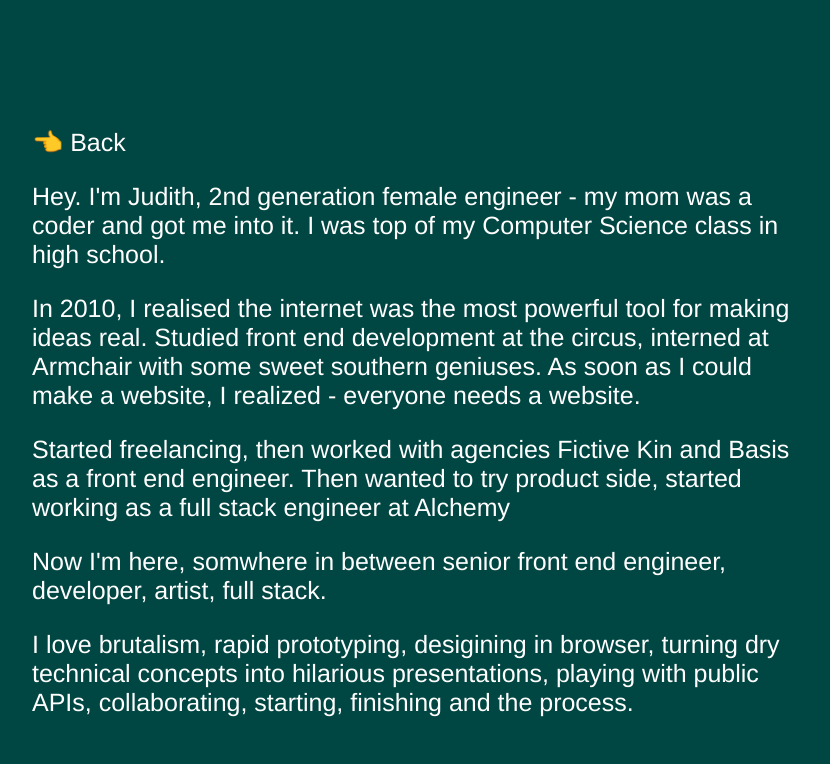
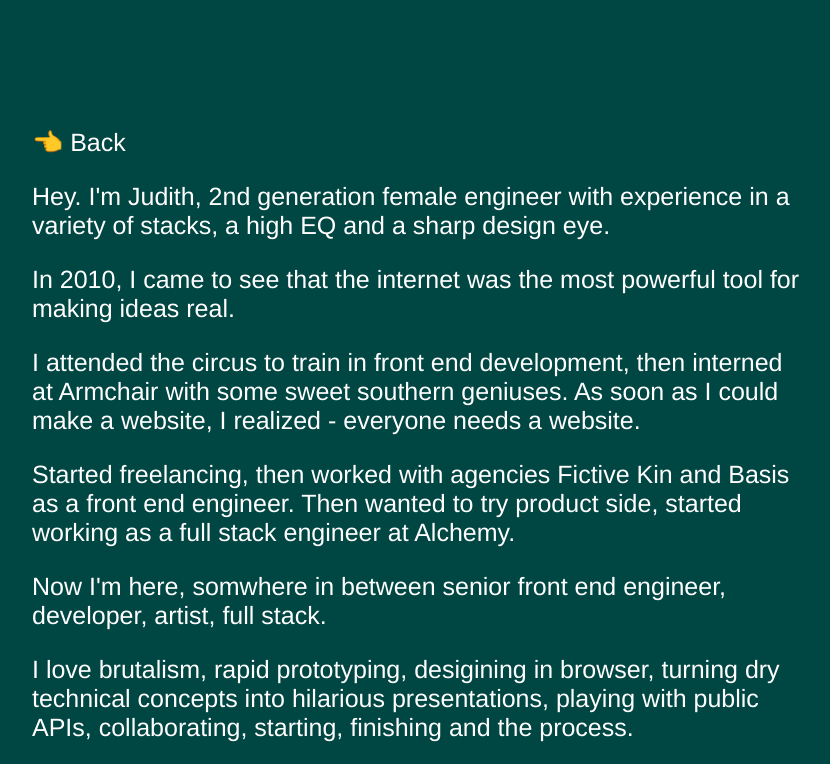
Before and after one commit to judithprays/personal-site, a plain HTML site: page judith.html in a window 1280 px wide. Shown: the top 764 px of the page, without its empty margins (224-1054 px from the left). Drawn offline with Linux system fonts and the light colour scheme.

Commit message:
update bio

```diff
--- a/judith.html
+++ b/judith.html
@@ -8,17 +8,16 @@
   <body>
     <div class="page copy judith">
       <a href="index.html" class="text-link">👈 Back</a>
-      <p>Hey. I'm Judith, 2nd generation female engineer - my mom was a coder and got me into it.
-        I was top of my Computer Science class in high school.</p>
-      <p>In 2010, I realised the
-        internet was the most powerful tool for making ideas real.
-        Studied front end development at the
-        <a href="https://creativecircus.edu/" target="blank" class="text-link">circus</a>,
-        interned at <a href="http://armchairmedia.com/" target="blank" class="text-link">Armchair</a>
+      <p>Hey. I'm Judith, 2nd generation female engineer with experience in a variety of stacks, a high EQ and a sharp design eye.</p>
+      <p>In 2010, I came to see that the
+        internet was the most powerful tool for making ideas real.</p>
+      <p>I attended the
+        <a href="https://creativecircus.edu/" target="blank" class="text-link">circus</a> to train in front end development,
+        then interned at <a href="http://armchairmedia.com/" target="blank" class="text-link">Armchair</a>
         with some sweet southern geniuses.
         As soon as I could make a website, I realized - everyone needs a website.</p>
       <p>Started freelancing, then worked with agencies <a href="https://fictivekin.com/" target="blank" class="text-link">Fictive Kin</a> and <a href="https://www.basisworldwide.com/Basis" target="blank" class="text-link">Basis</a> as a front end engineer.
-        Then wanted to try product side, started working as a full stack engineer at <a href="https://alchemyway.com/" target="blank" class="text-link">Alchemy</a></p>
+        Then wanted to try product side, started working as a full stack engineer at <a href="https://alchemyway.com/" target="blank" class="text-link">Alchemy</a>.</p>
       <p>Now I'm here, somwhere in between senior front end engineer, developer, artist, full stack.</p>
       <p>I love brutalism, rapid prototyping, desigining in browser, turning dry technical concepts into hilarious presentations, playing with public APIs, collaborating, starting, finishing and the process.</p>
     <ul class="social">
```
